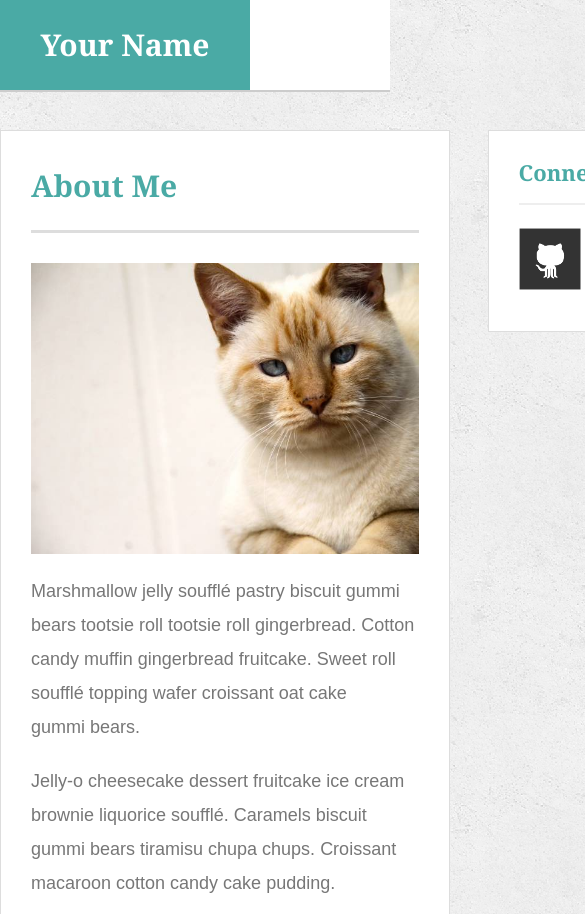
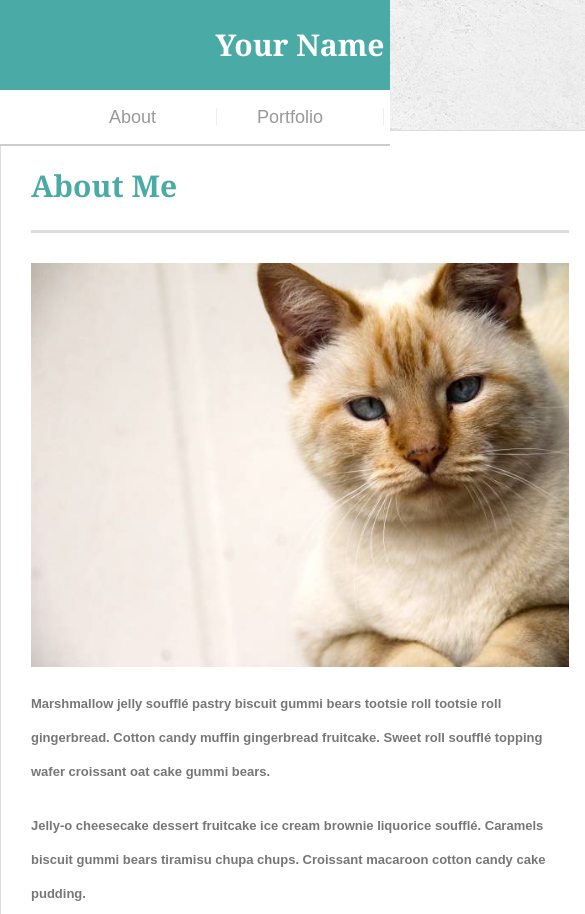
Before and after one commit to zwpleasant/Responsive-Portfolio, a plain HTML site: page index.html in a window 390 px wide. Shown: the top 914 px of the page, 585 px wide, since content can reach past the window. Drawn offline with Linux system fonts and the light colour scheme.

Commit message:
set files for 768px and 640px

```diff
--- a/assets/css/style.css
+++ b/assets/css/style.css
@@ -258,8 +258,50 @@ input[type=submit] {
 }
 
 @media screen and (max-width: 768px){
+  .container {
+    width: 700px;
+  }
+  .main-section {
+    width: 100%;
+    font-size: 13px;
+    font-weight: bold;
+  }
+  .sidebar {
+    float: left;
+    width: 100%;
+    max-width: 650px;
+}
+  .auth-image {
+    width: 350px;
+    height: 275px;
+  }
+  .work {
+    width: 45%;
+  }
 }
 
 @media screen and (max-width: 640px){
-
+  .container {
+    width: 600px;
+  }
+  #logo {
+    width: 100%;
+  }
+  nav {
+    width: 100%;
+    text-align: center;
+    margin: 10px;
+  }
+  nav a {
+    padding-left: 40px;
+    padding-right: 40px;
+  }
+  .auth-image {
+    width: 100%;
+    height: auto;
+  }
+  .work {
+    width: 100%;
+    height: auto;
+  }
 }
```
